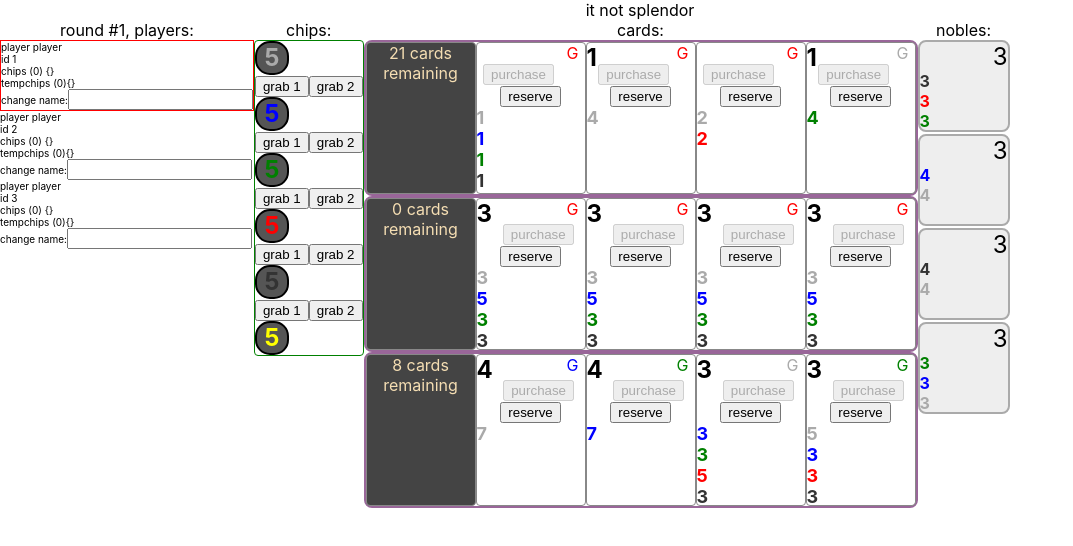
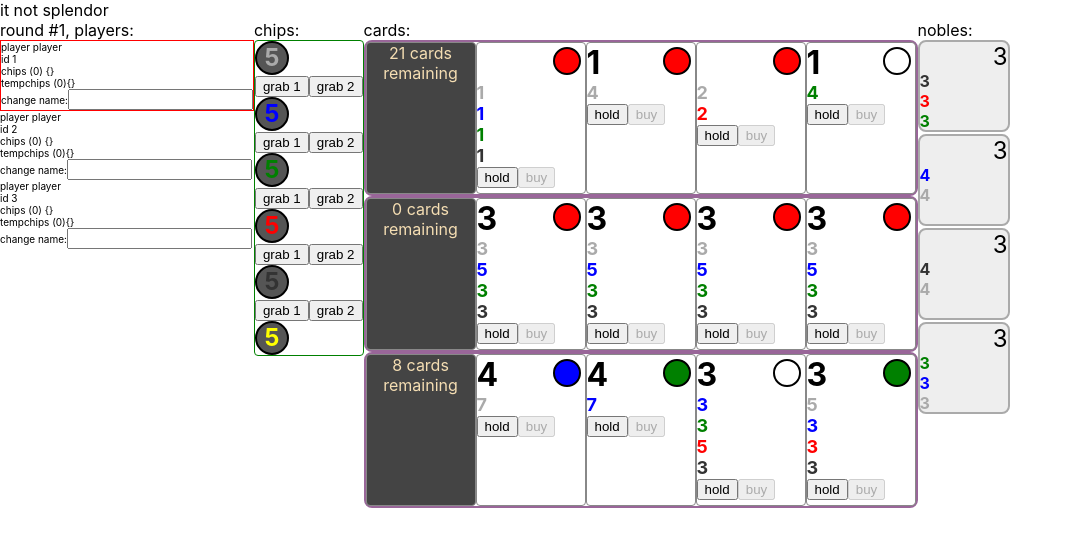
Before and after one commit to jmenter/splendr, a React (Create React App) app: page / in a window 1280 px wide. Shown: the top 546 px of the page, without its empty margins (0-1073 px from the left). Built offline with nearby package versions, Linux system fonts and the light colour scheme; no server answers.

Commit message:
finish purchase and refactors

```diff
--- a/src/components/App/App.css
+++ b/src/components/App/App.css
@@ -1,3 +1,3 @@
 .App {
-  text-align: center;
+  /* text-align: center; */
 }
--- a/src/components/Game/CardStackComponent.scss
+++ b/src/components/Game/CardStackComponent.scss
@@ -5,6 +5,7 @@
   flex-direction: row;
 
   .remaining {
+    text-align: center;
     background-color: #444;
     color: wheat;
   }
@@ -14,25 +15,53 @@
     border-radius: 4px;
     height: 150px;
     width: 108px;
-    text-align: center;
 
     .point-value {
-      font-size: 24px;
+      display: inline;
+      font-size: 32px;
       text-align: left;
       font-weight: bold;
-      float: left;
     }
 
-    .color-indicator {
-      width: 24px;
-      height: 24px;
+    .indicator {
       float: right;
+      margin: 4px;
+      .color-indicator {
+        width: 24px;
+        height: 24px;
+        border-radius: 50%;
+      }
+      .white {
+        background-color: white;
+        border: 2px solid black;
+      }
+      .blue {
+        background-color: blue;
+        border: 2px solid black;
+      }
+      .green {
+        background-color: green;
+        border: 2px solid black;
+      }
+      .red {
+        background-color: red;
+        border: 2px solid black;
+      }
+      .black {
+        background-color: black;
+        border: 2px solid black;
+      }
     }
-
-    .cost {
-      text-align: left;
-      font-size: 18px;
-      font-weight: bold;
+    .costs {
+      display: inline;
+      .cost {
+        font-size: 18px;
+        font-weight: bold;
+      }
+    }
+    .actions {
+      position: relative;
+      display: inline-block;
     }
   }
 }
--- a/src/components/Game/CardStackComponent.tsx
+++ b/src/components/Game/CardStackComponent.tsx
@@ -15,40 +15,46 @@
     return <div />;
   }
 
-  const remainingCards = cards.length - 4;
-  const displayRemaining = remainingCards > 0 ? remainingCards : 0;
+  const remaining = cards.length - 4;
+  const remainingCards = remaining > 0 ? remaining : 0;
   const visibleCards = cards.slice(0, 4);
   return (
     <div className="CardStackComponent">
-      <div className="card remaining">{displayRemaining} cards remaining</div>
+      <div className="card remaining">{remainingCards} cards remaining</div>
       {visibleCards.map((card, index) => {
-        const canPurchase = game.currentPlayerCanPurchase(card);
-        const canReserve = game.currentPlayerCanReserve();
+        const canPurchase = game.playerCanPurchase(card);
         const id = `${props.cardCostTier}-${index}`;
         return (
           <div className="card">
             <div className="point-value">
-              {card.pointValue > 0 ? card.pointValue : ""}
+              {card.pointValue > 0 ? card.pointValue : "\u00a0"}
             </div>
-            <div className={"color-indicator " + card.color}>G</div>
-            <br />
+            <div className="indicator">
+              <div className={"color-indicator " + card.color}> </div>
+            </div>
+            <div className="costs">
+              {card.costs.map((cost) => {
+                return (
+                  <div className={`cost ${cost.color}`}>{cost.amount}</div>
+                );
+              })}
+            </div>
+            <div className="actions">
               <button
                 id={id}
-              onClick={game.currentPlayerPurchaseHandler}
-              disabled={!canPurchase}
+                onClick={game.reserveHandler}
+                disabled={!game.playerCanReserve}
               >
-              purchase
+                hold
               </button>
               <button
                 id={id}
-              onClick={game.currentPlayerReserveHandler}
-              disabled={!canReserve}
+                onClick={game.purchaseHandler}
+                disabled={!canPurchase}
               >
-              reserve
+                buy
               </button>
-            {card.costs.map((cost) => {
-              return <div className={`cost ${cost.color}`}>{cost.amount}</div>;
-            })}
+            </div>
           </div>
         );
       })}
--- a/src/components/Game/ChipStackComponent.scss
+++ b/src/components/Game/ChipStackComponent.scss
@@ -1,4 +1,5 @@
 .ChipStackComponent {
+  text-align: center;
   border: 1px solid green;
   border-radius: 4px;
   .chip-stack {
@@ -8,6 +9,6 @@
     font-weight: bold;
     background-color: #555;
     border: 2px solid black;
-    border-radius: 15px;
+    border-radius: 50%;
   }
 }
--- a/src/components/Game/ChipStackComponent.tsx
+++ b/src/components/Game/ChipStackComponent.tsx
@@ -22,14 +22,14 @@
                 <button
                   id={`${stackColor}-1`}
                   disabled={!grabOneEnabled}
-                  onClick={game.currentPlayerSingleChipHandler}
+                  onClick={game.singleChipHandler}
                 >
                   grab 1
                 </button>
                 <button
                   id={`${stackColor}-2`}
                   disabled={!grabTwoEnabled}
-                  onClick={game.currentPlayerDoubleChipHandler}
+                  onClick={game.doubleChipHandler}
                 >
                   grab 2
                 </button>
--- a/src/game/game.ts
+++ b/src/game/game.ts
@@ -2,7 +2,7 @@
 import { CardCostTier, Card } from "./card";
 import { Noble, allNobles } from "./noble";
 import { randomizeArray, repeat } from "../utils/utilities";
-import { computed, observable } from "mobx";
+import { computed, observable, action } from "mobx";
 import { tier1Cards } from "./tier1Cards";
 import { tier2Cards } from "./tier2Cards";
 import { tier3Cards } from "./tier3Cards";
@@ -20,10 +20,10 @@
 ];
 
 export default class SplendorGame {
-  chipStacks = new Map<ChipColor, number>();
+  players: Player[] = [];
+  @observable chipStacks = new Map<ChipColor, number>();
   @observable cardStacks = new Map<CardCostTier, Card[]>();
-  players: Player[] = [];
-  nobles: Noble[] = [];
+  @observable nobles: Noble[] = [];
 
   @observable currentRound: number = 1;
 
@@ -64,86 +64,78 @@
     return this.players[this.currentPlayerIndex];
   }
 
-  @computed
-  get currentPlayerHasTempChips(): boolean {
-    return this.currentPlayer.tempChipCount > 0;
+  public playerCanPurchase(card: Card): boolean {
+    return (
+      !this.currentPlayer.hasTempChips && this.currentPlayer.canBuyCard(card)
+    );
   }
 
-  public currentPlayerSingleChipHandler = (
+  @computed
+  get playerCanReserve(): boolean {
+    return (
+      !this.currentPlayer.hasTempChips && this.currentPlayer.canReserveCard
+    );
+  }
+
+  @action
+  singleChipHandler = (
     event: React.MouseEvent<HTMLButtonElement, MouseEvent>
   ) => {
-    const player = this.currentPlayer;
     const chipColor = this.chipColorForId(event.currentTarget.id);
     this.removeChips(chipColor, 1);
-    player.addChip(chipColor, true, 1);
-    if (player.tempChipCount >= 3) {
-      player.saveTempChips();
+    this.currentPlayer.addChip(chipColor, 1, true);
+    if (this.currentPlayer.tempChipCount >= 3) {
+      this.currentPlayer.saveTempChips();
       this.endPlayerTurn();
     }
   };
 
-  private removeChips(chipColor: ChipColor, amount: number) {
-    const currentValue = this.chipStacks.get(chipColor);
-    if (!currentValue) {
-      return;
-    }
-    if (currentValue <= amount) {
-      this.chipStacks.delete(chipColor);
-    } else {
-      this.chipStacks.set(chipColor, currentValue - amount);
-    }
-  }
-
-  private addChips(chipColor: ChipColor, amount: number) {
-    const currentValue = this.chipStacks.get(chipColor) || 0;
-    this.chipStacks.set(chipColor, currentValue + amount);
-  }
-
-  private chipColorForId(id: string): ChipColor {
-    return id.split("-")[0] as ChipColor;
-  }
-
-  public currentPlayerDoubleChipHandler = (
+  @action
+  doubleChipHandler = (
     event: React.MouseEvent<HTMLButtonElement, MouseEvent>
   ) => {
     const chipColor = this.chipColorForId(event.currentTarget.id);
     this.removeChips(chipColor, 2);
-    this.currentPlayer.addChip(chipColor, false, 2);
+    this.currentPlayer.addChip(chipColor, 2);
     this.endPlayerTurn();
   };
 
-  public currentPlayerPurchaseHandler = (
+  @action purchaseHandler = (
     event: React.MouseEvent<HTMLButtonElement, MouseEvent>
   ) => {
     const ids = event.currentTarget.id.split("-");
-    const tier = Number(ids[0]) as CardCostTier;
-    const index = Number(ids[1]);
-    const cardStack = this.cardStacks.get(tier);
+    const costTier = Number(ids[0]) as CardCostTier;
+    const cardIndex = Number(ids[1]);
+    const cardStack = this.cardStacks.get(costTier);
     if (!cardStack) {
       this.endPlayerTurn();
       return;
     }
-    const card = cardStack.splice(index, 1)[0];
-    this.currentPlayer.tableau.push(card);
-    card.costs.forEach((cost) => {
+    const cardToBuy = cardStack.splice(cardIndex, 1)[0];
+
+    var deficit = 0;
+    cardToBuy.costs.forEach((cost) => {
       const costReduction = this.currentPlayer.costReductionFor(cost.color);
-      const netCost = cost.amount - costReduction;
+      const netCostForColor = cost.amount - costReduction;
       const chipAmount = this.currentPlayer.chips.get(cost.color) || 0;
-      var deficit = 0;
-      if (netCost > chipAmount) {
-        const deficit = netCost - chipAmount;
+      if (netCostForColor > chipAmount) {
+        deficit += netCostForColor - chipAmount;
       }
-      // finish
-      const finalCost = netCost >= 0 ? netCost : 0;
-      this.currentPlayer.removeChip(cost.color, false, finalCost);
+      const finalCost = netCostForColor >= 0 ? netCostForColor : 0;
+      this.currentPlayer.removeChip(cost.color, finalCost);
       this.addChips(cost.color, finalCost);
     });
+
+    if (deficit) {
+      this.currentPlayer.removeChip("wild", deficit);
+      this.addChips("wild", deficit);
+    }
+    this.currentPlayer.tableau.push(cardToBuy);
     this.endPlayerTurn();
   };
 
-  public currentPlayerReserveHandler = (
-    event: React.MouseEvent<HTMLButtonElement, MouseEvent>
-  ) => {
+  @action
+  reserveHandler = (event: React.MouseEvent<HTMLButtonElement, MouseEvent>) => {
     const ids = event.currentTarget.id.split("-");
     const tier = Number(ids[0]) as CardCostTier;
     const index = Number(ids[1]);
@@ -161,14 +153,19 @@
     }
   };
 
-  public currentPlayerCanPurchase(card: Card): boolean {
-    if (this.currentPlayerHasTempChips) return false;
-    return this.currentPlayer.canBuyCard(card);
+  private removeChips(chipColor: ChipColor, amount: number) {
+    const currentValue = this.chipStacks.get(chipColor) || 0;
+    const newValue = currentValue - amount;
+    this.chipStacks.set(chipColor, newValue < 0 ? 0 : newValue);
   }
 
-  public currentPlayerCanReserve(): boolean {
-    if (this.currentPlayerHasTempChips) return false;
-    return this.currentPlayer.canReserveCard;
+  private addChips(chipColor: ChipColor, amount: number) {
+    const currentValue = this.chipStacks.get(chipColor) || 0;
+    this.chipStacks.set(chipColor, currentValue + amount);
+  }
+
+  private chipColorForId(id: string): ChipColor {
+    return id.split("-")[0] as ChipColor;
   }
 
   private endPlayerTurn() {
--- a/src/game/player.ts
+++ b/src/game/player.ts
@@ -46,12 +46,17 @@
 
   @computed
   get chipCount(): number {
-    return this.getChipCount(false);
+    return this.getChipCount();
   }
 
   @computed
   get tempChipCount(): number {
     return this.getChipCount(true);
+  }
+
+  @computed
+  get hasTempChips(): boolean {
+    return this.tempChipCount > 0;
   }
 
   public saveTempChips() {
@@ -64,8 +69,8 @@
 
   public addChip(
     chipColor: ChipColor,
-    temp: boolean = false,
-    amount: number = 1
+    amount: number = 1,
+    temp: boolean = false
   ) {
     const actualChips = temp ? this.tempChips : this.chips;
     const currentValue = actualChips.get(chipColor) || 0;
@@ -74,8 +79,8 @@
 
   public removeChip(
     chipColor: ChipColor,
-    temp: boolean = false,
-    amount: number = 1
+    amount: number = 1,
+    temp: boolean = false
   ) {
     const actualChips = temp ? this.tempChips : this.chips;
     const currentValue = actualChips.get(chipColor);
@@ -85,7 +90,7 @@
     if (currentValue > amount) {
       actualChips.set(chipColor, currentValue - amount);
     } else {
-      actualChips.delete(chipColor);
+      actualChips.set(chipColor, 0);
     }
   }
 
@@ -93,9 +98,9 @@
     const values = Array.from(
       temp ? this.tempChips.values() : this.chips.values()
     );
-    if (values.length) {
-      return values.reduce((s, c) => s + c);
+    if (!values.length) {
+      return 0;
     }
-    return 0;
+    return values.reduce((s, c) => s + c);
   }
 }
```
Lines whose indentation alone changed are shown as unchanged.
